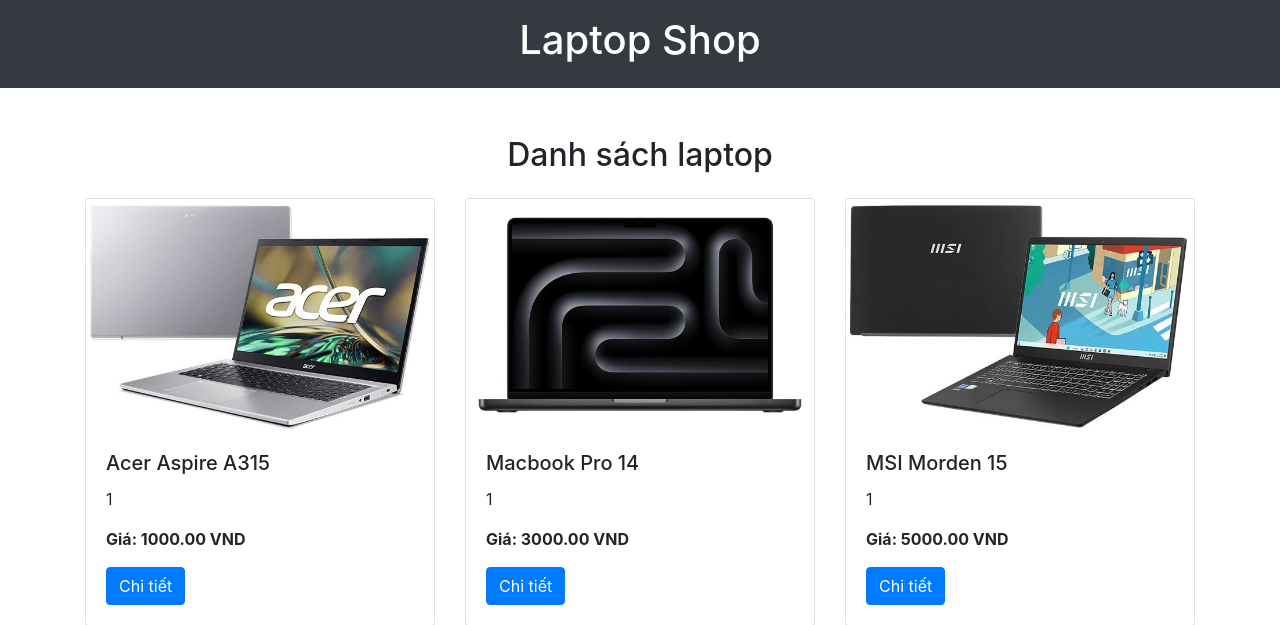
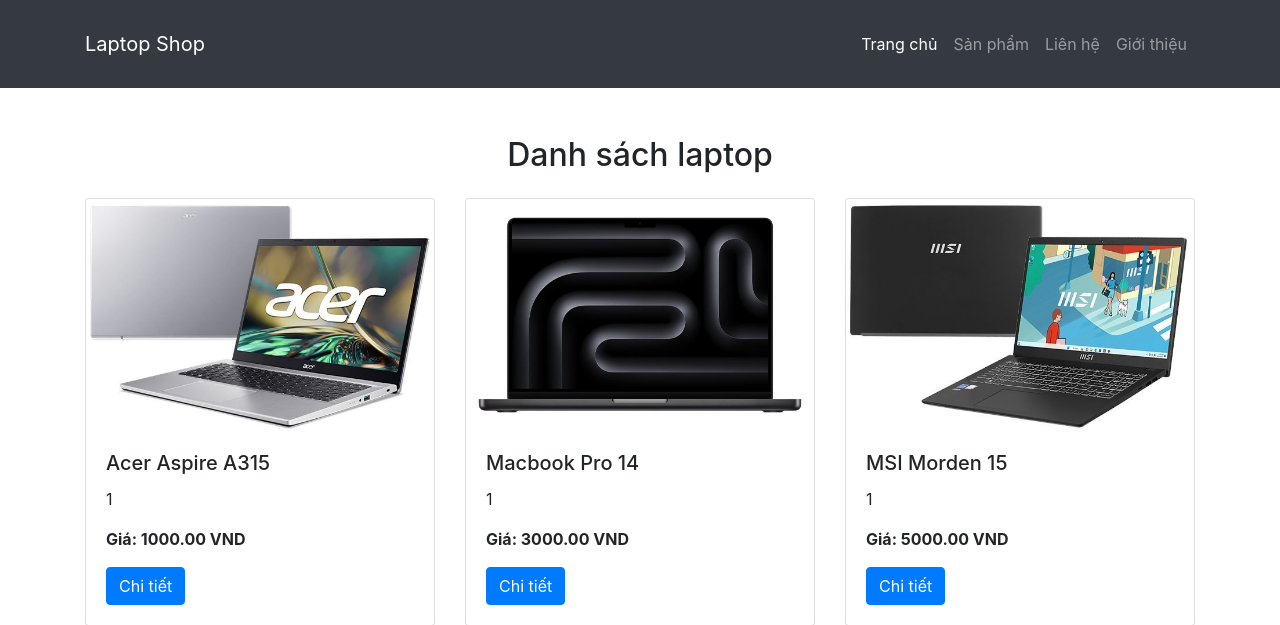
Before and after one commit to dangdz199/Django-WebLaptop, a Django app: page / in a window 1280 px wide. Shown: the top 625 px of the page. Run offline with Django 5.2, Linux system fonts and the light colour scheme; data comes from the database, SQL or seed files in the repository; some libraries are stand-ins or nearby versions.

Commit message:
remove ##

```diff
--- a/laptop_shop/urls.py
+++ b/laptop_shop/urls.py
@@ -8,7 +8,7 @@ urlpatterns = [
     path('laptops/', laptop_list, name='laptop_list'),  # URL for laptop listing
     path('laptops/<int:pk>/', laptop_detail, name='laptop_detail'),  # URL for laptop detail
 ]
-#cmn
+
 # Serve media files in development mode
 from django.conf import settings
 from django.conf.urls.static import static
--- a/products/templates/products/laptop_list.html
+++ b/products/templates/products/laptop_list.html
@@ -9,9 +9,31 @@
 <body>
     <!-- Header -->
     <header class="bg-dark text-white p-3">
-        <div class="container">
-            <h1 class="text-center">Laptop Shop</h1>
-        </div>
+        <!-- Navbar -->
+        <nav class="navbar navbar-expand-lg navbar-dark bg-dark">
+            <div class="container">
+                <a class="navbar-brand" href="#">Laptop Shop</a>
+                <button class="navbar-toggler" type="button" data-toggle="collapse" data-target="#navbarNav" aria-controls="navbarNav" aria-expanded="false" aria-label="Toggle navigation">
+                    <span class="navbar-toggler-icon"></span>
+                </button>
+                <div class="collapse navbar-collapse" id="navbarNav">
+                    <ul class="navbar-nav ml-auto">
+                        <li class="nav-item active">
+                            <a class="nav-link" href="#">Trang chủ</a>
+                        </li>
+                        <li class="nav-item">
+                            <a class="nav-link" href="#">Sản phẩm</a>
+                        </li>
+                        <li class="nav-item">
+                            <a class="nav-link" href="#">Liên hệ</a>
+                        </li>
+                        <li class="nav-item">
+                            <a class="nav-link" href="#">Giới thiệu</a>
+                        </li>
+                    </ul>
+                </div>
+            </div>
+        </nav>
     </header>
 
     <!-- Main content -->
@@ -27,7 +49,7 @@
                         <h5 class="card-title">{{ laptop.name }}</h5>
                         <p class="card-text">{{ laptop.description }}</p>
                         <p class="card-text"><strong>Giá: {{ laptop.price }} VND</strong></p>
-                        <a href="{% url 'laptop_detail' laptop.pk %}" class="btn btn-primary">Chi tiết</a> <!-- Liên kết chi tiết -->
+                        <a href="{% url 'laptop_detail' laptop.pk %}" class="btn btn-primary">Chi tiết</a>
                     </div>
                 </div>
             </div>
```
